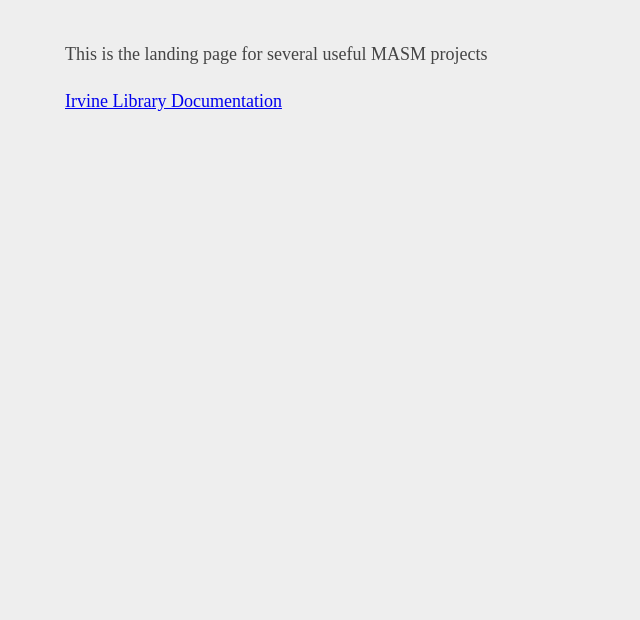
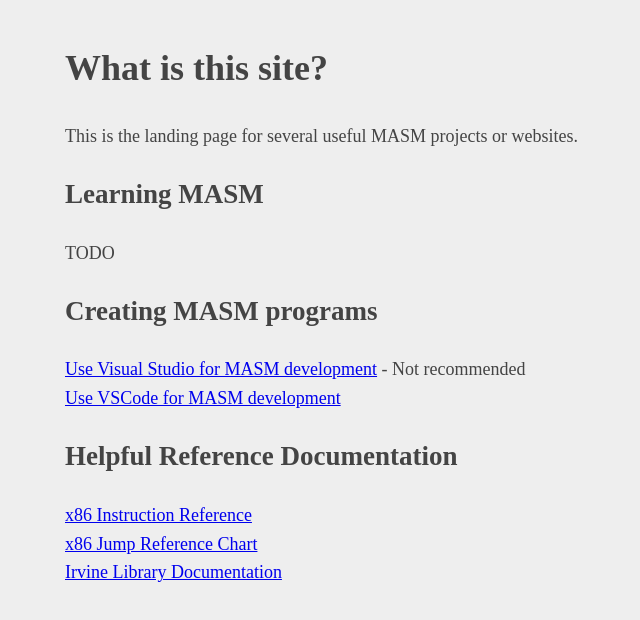
Before and after one commit to Arian04/masm-tools-web, a plain HTML site: page root/index.html in a window 1280 px wide. Shown: the whole page, without its empty margins (250-890 px from the left). Drawn offline with Linux system fonts and the light colour scheme.

Commit message:
add more links

```diff
--- a/root/index.html
+++ b/root/index.html
@@ -6,7 +6,16 @@
     <link rel="stylesheet" href="styles.css">
   </head>
   <body>
-		<p>This is the landing page for several useful MASM projects</p>
+		<h1>What is this site?</h1>
+		<p>This is the landing page for several useful MASM projects or websites.</p>
+		<h2>Learning MASM</h2>
+		<p>TODO</p>
+		<h2>Creating MASM programs</h2>
+		<a href="TODO">Use Visual Studio for MASM development</a> - Not recommended<br>
+		<a href="https://github.com/Arian04/vscode-masm">Use VSCode for MASM development</a>
+		<h2>Helpful Reference Documentation</h2>
+		<a href="https://www.felixcloutier.com/x86/">x86 Instruction Reference</a><br>
+		<a href="http://www.unixwiz.net/techtips/x86-jumps.html">x86 Jump Reference Chart</a><br>
 		<a href="irvine">Irvine Library Documentation</a>
   </body>
 </html>
```
